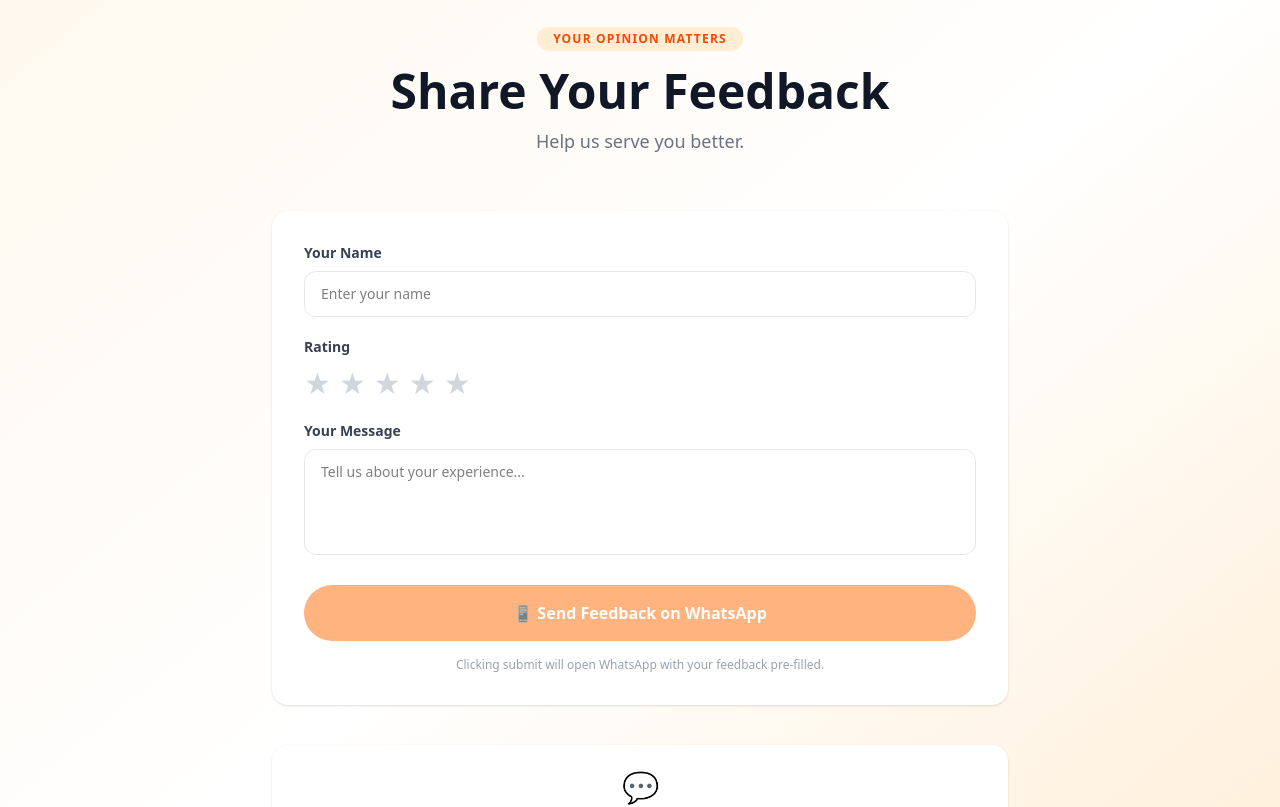
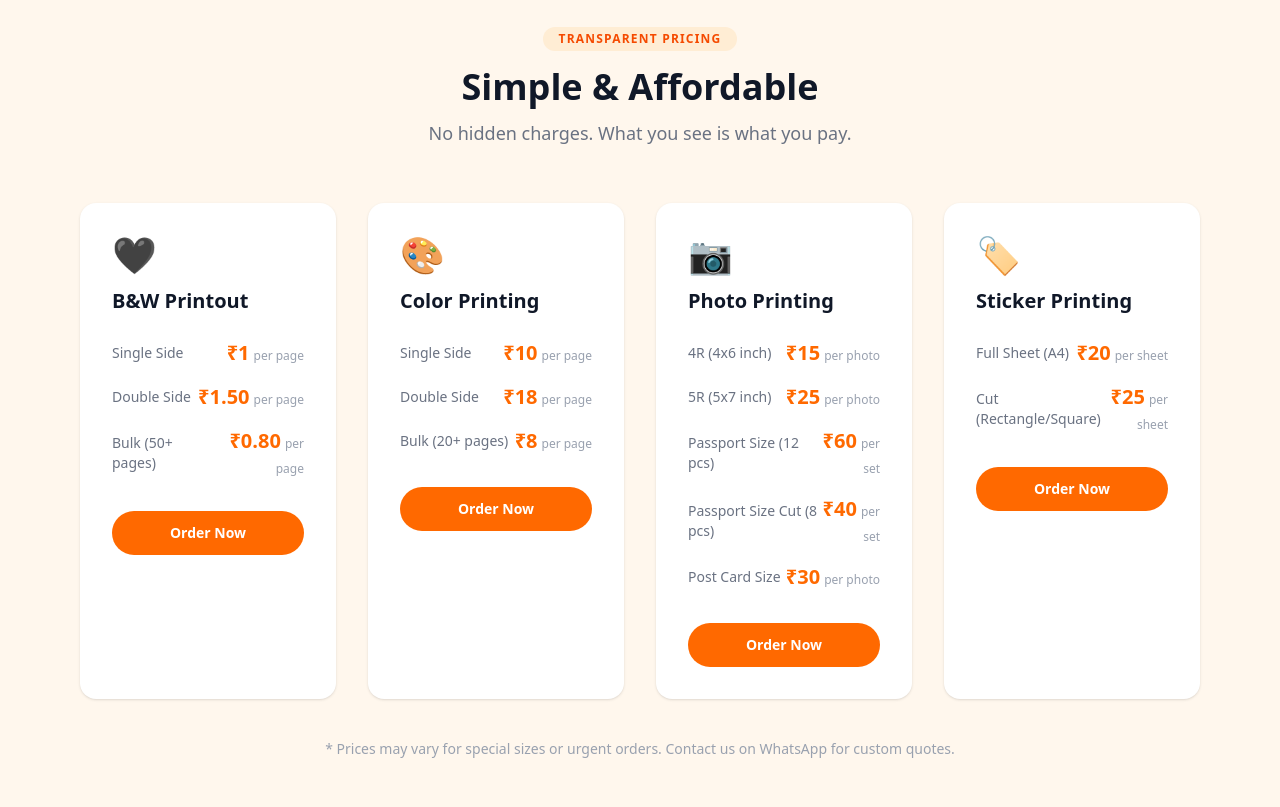
Before and after one commit to NikZ-2001/stationx, a Next.js app: page / in a window 1280 px wide. Shown: the part 2020-2827 px from the top of the page. Built offline with nearby package versions, Linux system fonts and the light colour scheme; a web font is replaced by a local one.

Commit message:
Added sticker pricing, photo print updates, why us, instagram footer

```diff
--- a/app/pricing/page.tsx
+++ b/app/pricing/page.tsx
@@ -28,6 +28,8 @@ export default function PricingPage() {
         { label: "4R (4x6 inch)", price: "₹15", unit: "per photo" },
         { label: "5R (5x7 inch)", price: "₹25", unit: "per photo" },
         { label: "Passport Size (12 pcs)", price: "₹60", unit: "per set" },
+        { label: "Passport Size Cut (8 pcs)", price: "₹40", unit: "per set" },
+    { label: "Post Card Size", price: "₹30", unit: "per photo" },
       ],
     },
   ];
--- a/components/Pricing.tsx
+++ b/components/Pricing.tsx
@@ -1,103 +1,86 @@
-"use client";
-import { useState } from "react";
+import { WA_LINKS } from "@/lib/whatsapp";
 
-export default function FeedbackPage() {
-  const [name, setName] = useState("");
-  const [rating, setRating] = useState(0);
-  const [message, setMessage] = useState("");
-
-  const handleSubmit = () => {
-    if (!name || !rating || !message) return;
-
-    const stars = "★".repeat(rating) + "☆".repeat(5 - rating);
-    const text = `Hello StationX! 👋\n\nNew Feedback Received:\n\n👤 Name: ${name}\n⭐ Rating: ${stars} (${rating}/5)\n💬 Message: ${message}\n\n— Sent from StationX Website`;
-    const encoded = encodeURIComponent(text);
-    const waUrl = `https://wa.me/918667344556?text=${encoded}`;
-    window.open(waUrl, "_blank");
-
-    setName("");
-    setRating(0);
-    setMessage("");
-  };
+export default function Pricing() {
+  const plans = [
+    {
+      icon: "🖤",
+      category: "B&W Printout",
+      waLink: WA_LINKS.bw,
+      prices: [
+        { label: "Single Side", price: "₹1", unit: "per page" },
+        { label: "Double Side", price: "₹1.50", unit: "per page" },
+        { label: "Bulk (50+ pages)", price: "₹0.80", unit: "per page" },
+      ],
+    },
+    {
+      icon: "🎨",
+      category: "Color Printing",
+      waLink: WA_LINKS.color,
+      prices: [
+        { label: "Single Side", price: "₹10", unit: "per page" },
+        { label: "Double Side", price: "₹18", unit: "per page" },
+        { label: "Bulk (20+ pages)", price: "₹8", unit: "per page" },
+      ],
+    },
+    {
+      icon: "📷",
+      category: "Photo Printing",
+      waLink: WA_LINKS.photo,
+      prices: [
+        { label: "4R (4x6 inch)", price: "₹15", unit: "per photo" },
+        { label: "5R (5x7 inch)", price: "₹25", unit: "per photo" },
+        { label: "Passport Size (12 pcs)", price: "₹60", unit: "per set" },
+        { label: "Passport Size Cut (8 pcs)", price: "₹40", unit: "per set" },
+        { label: "Post Card Size", price: "₹30", unit: "per photo" },
+      ],
+    },
+    {
+      icon: "🏷️",
+      category: "Sticker Printing",
+      waLink: WA_LINKS.sticker,
+      prices: [
+        { label: "Full Sheet (A4)", price: "₹20", unit: "per sheet" },
+        { label: "Cut (Rectangle/Square)", price: "₹25", unit: "per sheet" },
+      ],
+    },
+  ];
 
   return (
-    <main className="min-h-screen bg-gradient-to-br from-orange-50 via-white to-orange-100">
-      <div className="max-w-3xl mx-auto px-4 py-20">
-
-        {/* Heading */}
+    <section className="py-20 bg-orange-50">
+      <div className="max-w-6xl mx-auto px-4">
         <div className="text-center mb-14">
           <span className="inline-block bg-orange-100 text-orange-600 text-xs font-semibold px-4 py-1 rounded-full mb-4 uppercase tracking-widest">
-            Your Opinion Matters
+            Transparent Pricing
           </span>
-          <h1 className="text-4xl md:text-5xl font-bold text-gray-900 font-[var(--font-playfair)]">
-            Share Your Feedback
-          </h1>
-          <p className="text-gray-500 mt-3 text-lg">Help us serve you better.</p>
+          <h2 className="text-4xl font-bold text-gray-900 font-[var(--font-playfair)]">Simple & Affordable</h2>
+          <p className="text-gray-500 mt-3 text-lg">No hidden charges. What you see is what you pay.</p>
         </div>
-
-        {/* Form */}
-        <div className="bg-white rounded-2xl shadow-sm p-8 mb-10">
-
-          <div className="mb-5">
-            <label className="block text-sm font-semibold text-gray-700 mb-2">Your Name</label>
-            <input
-              type="text"
-              value={name}
-              onChange={(e) => setName(e.target.value)}
-              placeholder="Enter your name"
-              className="w-full border border-gray-200 rounded-xl px-4 py-3 text-sm focus:outline-none focus:ring-2 focus:ring-orange-300"
-            />
-          </div>
-
-          <div className="mb-5">
-            <label className="block text-sm font-semibold text-gray-700 mb-2">Rating</label>
-            <div className="flex gap-2">
-              {[1, 2, 3, 4, 5].map((star) => (
-                <button
-                  key={star}
-                  onClick={() => setRating(star)}
-                  className={`text-3xl transition ${rating >= star ? "text-orange-500" : "text-gray-300"}`}
-                >
-                  ★
-                </button>
-              ))}
+        <div className="grid grid-cols-1 md:grid-cols-2 lg:grid-cols-4 gap-8">
+          {plans.map((plan) => (
+            <div key={plan.category} className="rounded-2xl p-8 bg-white shadow-sm hover:shadow-lg transition-all duration-300 hover:-translate-y-1">
+              <p className="text-4xl mb-3">{plan.icon}</p>
+              <h3 className="text-xl font-bold mb-6 font-[var(--font-playfair)] text-gray-900">{plan.category}</h3>
+              <ul className="space-y-4">
+                {plan.prices.map((item) => (
+                  <li key={item.label} className="flex items-center justify-between">
+                    <span className="text-sm text-gray-500">{item.label}</span>
+                    <div className="text-right">
+                      <span className="text-xl font-bold text-orange-500">{item.price}</span>
+                      <span className="text-xs ml-1 text-gray-400">{item.unit}</span>
+                    </div>
+                  </li>
+                ))}
+              </ul>
+              <a href={plan.waLink} target="_blank" rel="noreferrer" className="inline-block mt-8 w-full text-center bg-orange-500 text-white py-3 rounded-full font-semibold text-sm hover:bg-orange-600 transition">
+                Order Now
+              </a>
             </div>
-          </div>
-
-          <div className="mb-6">
-            <label className="block text-sm font-semibold text-gray-700 mb-2">Your Message</label>
-            <textarea
-              value={message}
-              onChange={(e) => setMessage(e.target.value)}
-              placeholder="Tell us about your experience..."
-              rows={4}
-              className="w-full border border-gray-200 rounded-xl px-4 py-3 text-sm focus:outline-none focus:ring-2 focus:ring-orange-300 resize-none"
-            />
-          </div>
-
-          <button
-            onClick={handleSubmit}
-            disabled={!name || !rating || !message}
-            className="w-full bg-orange-500 text-white py-4 rounded-full font-semibold hover:bg-orange-600 transition disabled:opacity-50 disabled:cursor-not-allowed"
-          >
-            📱 Send Feedback on WhatsApp
-          </button>
-
-          <p className="text-center text-gray-400 text-xs mt-4">
-            Clicking submit will open WhatsApp with your feedback pre-filled.
-          </p>
+          ))}
         </div>
-
-        {/* Info Card */}
-        <div className="bg-white rounded-2xl shadow-sm p-6 text-center">
-          <p className="text-3xl mb-3">💬</p>
-          <h2 className="text-lg font-bold text-gray-900 font-[var(--font-playfair)] mb-2">We Read Every Feedback</h2>
-          <p className="text-gray-500 text-sm leading-relaxed">
-            Your feedback goes directly to our WhatsApp. We personally read and act on every message to keep improving our service.
-          </p>
-        </div>
-
+        <p className="text-center text-gray-400 text-sm mt-10">
+          * Prices may vary for special sizes or urgent orders. Contact us on WhatsApp for custom quotes.
+        </p>
       </div>
-    </main>
+    </section>
   );
 }
```
